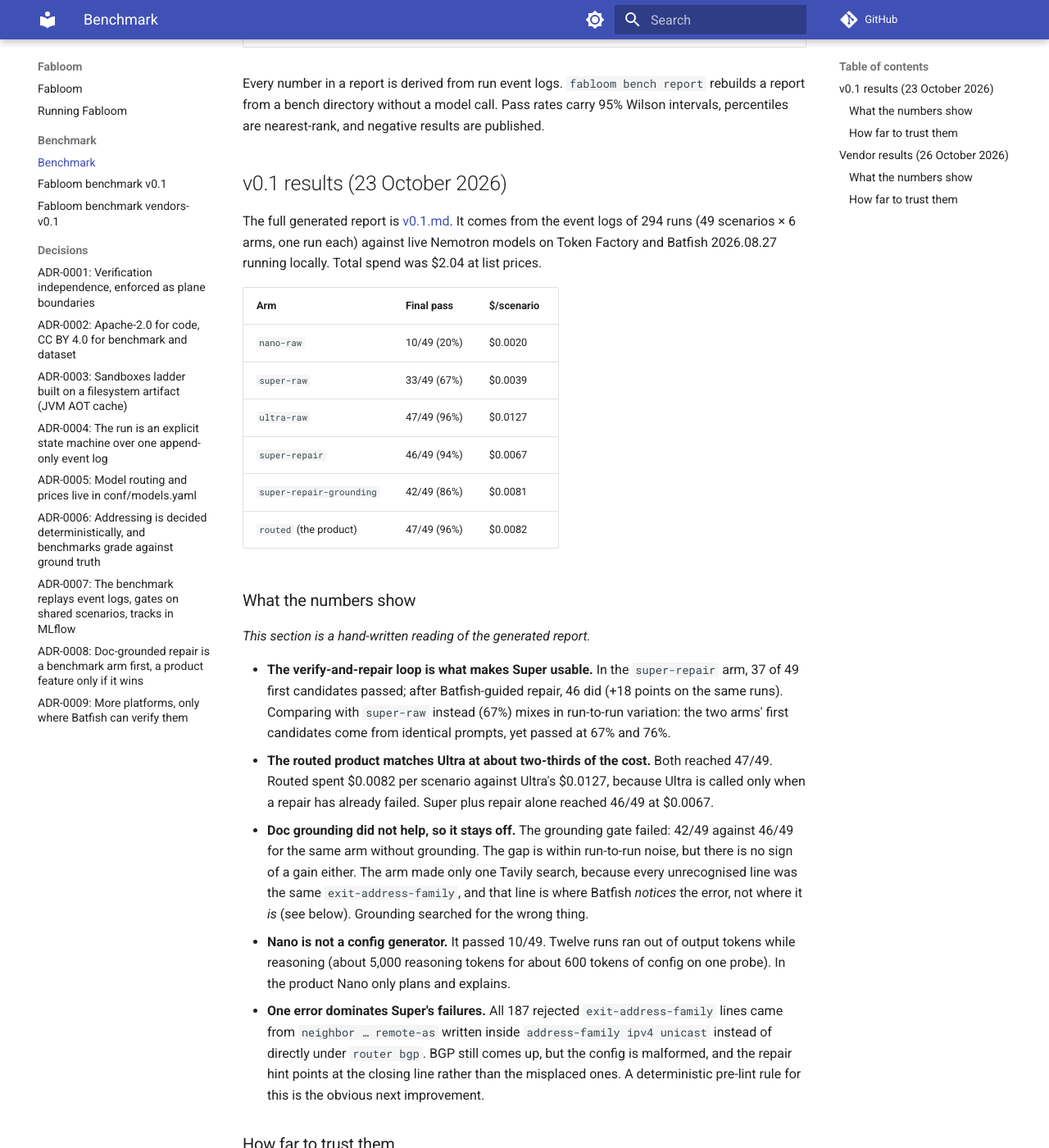
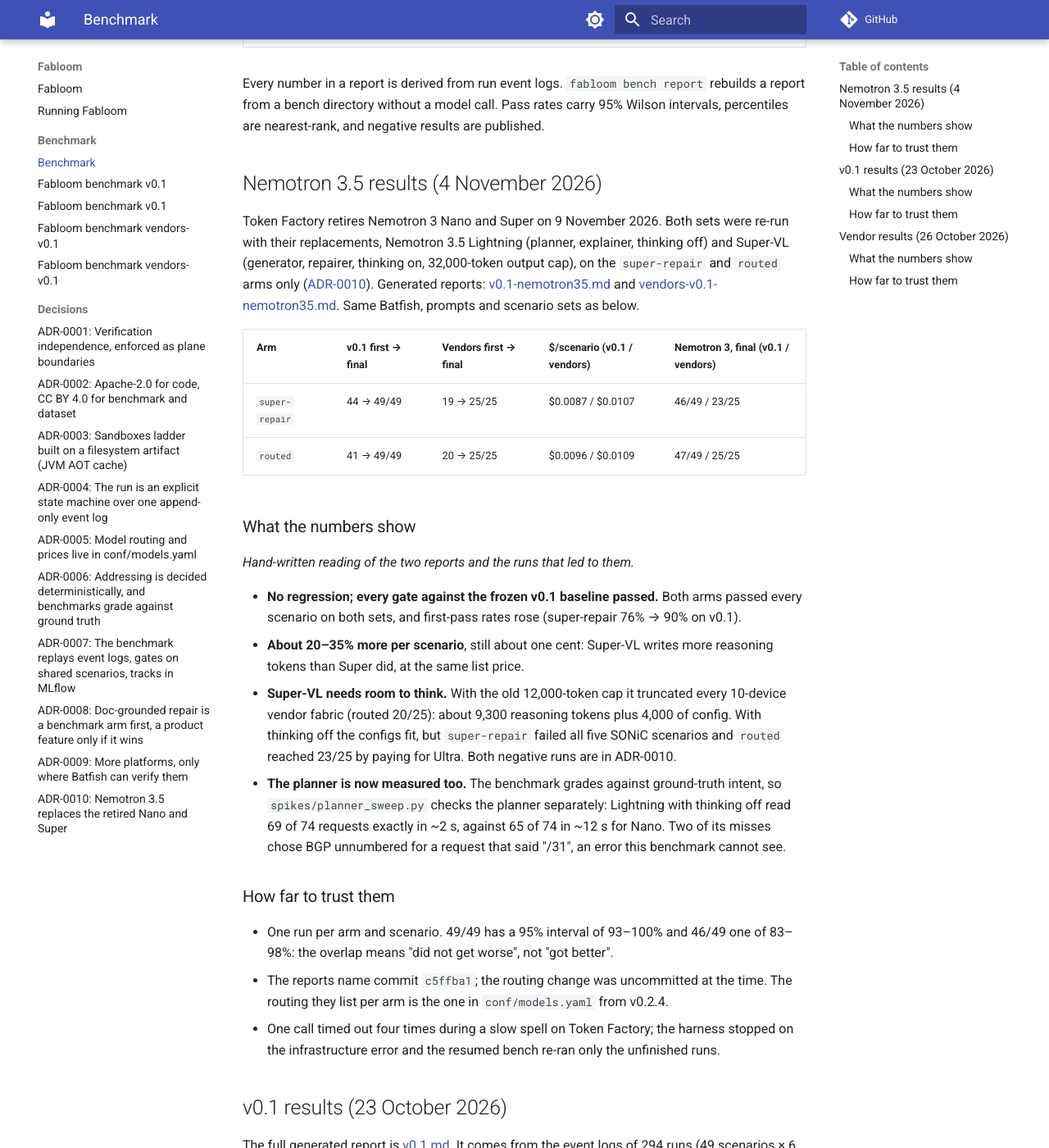
Before and after one commit to vkrishnabhatk/fabloom, an MkDocs documentation site: the page built from docs/benchmark/index.md, in a window 1280 px wide and 1400 px high, scrolled down 535 px. Shown: the whole window at 82% size. Built offline with MkDocs 1.6.1 and Material for MkDocs 9.7.7, drawn with Linux system fonts in a browser that asks for light colours; comment, search, counter and statistics services are not loaded.

Commit message:
feat(conf): Nemotron 3.5 replaces the retired Nano and Super; 49/49 and 25/25 on both benchmarks
Token Factory retires Nemotron 3 Nano and Super from Serverless on 9 Nov 2026 and does not
reroute requests, so every demo run would fail from its first planner call.

- nano slot: Nemotron 3.5 Lightning, thinking off. On all 74 scenarios it read 69 requests
  exactly in ~2 s; Nano read 65 in ~12 s. Thinking on read 72 but took 31 s at the median
  and once truncated at 12000 tokens.
- super slot: Nemotron 3.5 Super-VL, thinking on, max_output_tokens 32000. At 12000 it
  truncated every 10-device vendor fabric (~9.3k reasoning + ~4k config tokens); with
  thinking off super-repair failed all five SONiC scenarios.
- v0.1: super-repair 44 -> 49/49, routed 41 -> 49/49, all regression gates passed.
  Vendors: 25/25 on both arms. About 20-35% more per scenario, still about a cent.
- ADR-0010 records every run, including the two settings that lost; old reports stay dated.
- spikes/planner_sweep.py measures the planner, which the benchmark cannot see.
- The web pages name the new models; modelName() keeps the version so older gallery runs
  still name theirs. test_doctor reads the IDs from the config.

Signed-off-by: Venkatakrishna Bhat K <vkrishnabhatk@gmail.com>

```diff
--- a/docs/benchmark/index.md
+++ b/docs/benchmark/index.md
@@ -16,6 +16,47 @@
 Every number in a report is derived from run event logs. `fabloom bench report` rebuilds a
 report from a bench directory without a model call. Pass rates carry 95% Wilson intervals,
 percentiles are nearest-rank, and negative results are published.
+
+## Nemotron 3.5 results (4 November 2026)
+
+Token Factory retires Nemotron 3 Nano and Super on 9 November 2026. Both sets were re-run with
+their replacements, Nemotron 3.5 Lightning (planner, explainer, thinking off) and Super-VL
+(generator, repairer, thinking on, 32,000-token output cap), on the `super-repair` and
+`routed` arms only ([ADR-0010](../decisions/ADR-0010-nemotron-3.5-migration.md)). Generated
+reports: [v0.1-nemotron35.md](v0.1-nemotron35.md) and
+[vendors-v0.1-nemotron35.md](vendors-v0.1-nemotron35.md). Same Batfish, prompts and
+scenario sets as below.
+
+| Arm | v0.1 first → final | Vendors first → final | $/scenario (v0.1 / vendors) | Nemotron 3, final (v0.1 / vendors) |
+|---|---|---|---|---|
+| `super-repair` | 44 → 49/49 | 19 → 25/25 | $0.0087 / $0.0107 | 46/49 / 23/25 |
+| `routed` | 41 → 49/49 | 20 → 25/25 | $0.0096 / $0.0109 | 47/49 / 25/25 |
+
+### What the numbers show
+
+*Hand-written reading of the two reports and the runs that led to them.*
+
+- **No regression; every gate against the frozen v0.1 baseline passed.** Both arms passed
+  every scenario on both sets, and first-pass rates rose (super-repair 76% → 90% on v0.1).
+- **About 20–35% more per scenario**, still about one cent: Super-VL writes more reasoning
+  tokens than Super did, at the same list price.
+- **Super-VL needs room to think.** With the old 12,000-token cap it truncated every
+  10-device vendor fabric (routed 20/25): about 9,300 reasoning tokens plus 4,000 of config.
+  With thinking off the configs fit, but `super-repair` failed all five SONiC scenarios and
+  `routed` reached 23/25 by paying for Ultra. Both negative runs are in ADR-0010.
+- **The planner is now measured too.** The benchmark grades against ground-truth intent, so
+  `spikes/planner_sweep.py` checks the planner separately: Lightning with thinking off read
+  69 of 74 requests exactly in ~2 s, against 65 of 74 in ~12 s for Nano. Two of its misses
+  chose BGP unnumbered for a request that said "/31", an error this benchmark cannot see.
+
+### How far to trust them
+
+- One run per arm and scenario. 49/49 has a 95% interval of 93–100% and 46/49 one of
+  83–98%: the overlap means "did not get worse", not "got better".
+- The reports name commit `c5ffba1`; the routing change was uncommitted at the time. The
+  routing they list per arm is the one in `conf/models.yaml` from v0.2.4.
+- One call timed out four times during a slow spell on Token Factory; the harness stopped on
+  the infrastructure error and the resumed bench re-ran only the unfinished runs.
 
 ## v0.1 results (23 October 2026)
 
--- a/docs/decisions/ADR-0005-model-routing-in-config.md
+++ b/docs/decisions/ADR-0005-model-routing-in-config.md
@@ -3,7 +3,8 @@
 ## Status
 
 Accepted — 2026-09-30. IDs and prices confirmed against Token Factory on 2026-10-22 (see
-Findings).
+Findings). The `nano` and `super` models changed on 2026-11-05, when Token Factory retired
+them: see [ADR-0010](ADR-0010-nemotron-3.5-migration.md).
 
 ## Context
 
--- /dev/null
+++ b/docs/decisions/ADR-0010-nemotron-3.5-migration.md
@@ -0,0 +1,125 @@
+# ADR-0010: Nemotron 3.5 replaces the retired Nano and Super
+
+## Status
+
+Accepted — 2026-11-05. Changes the `nano` and `super` entries of ADR-0005's findings table;
+the routing policy of ADR-0005 is unchanged.
+
+## Context
+
+Token Factory retires `nvidia/NVIDIA-Nemotron-3-Nano-30B-A3B` and
+`nvidia/nemotron-3-super-120b-a12b` from Serverless on 9 November 2026, in the middle of the
+1–15 December judging window, and does not reroute requests
+([notice](https://docs.tokenfactory.nebius.com/model-deprecations-november-2026.md)). Every
+run starts with a planner call to Nano, so without a change every demo run would fail. The
+recommended replacements are `nvidia/Nemotron-3_5-Lightning` (for Nano) and
+`nvidia/Nemotron-3.5-Super-VL` (for Super). Ultra is not affected.
+
+## Decision
+
+- The `nano` slot runs **Lightning with thinking off**
+  (`extra_body: {chat_template_kwargs: {enable_thinking: false}}`).
+- The `super` slot runs **Super-VL with thinking on and `max_output_tokens: 32000`**.
+- The slot names stay `nano` and `super`, so the benchmark arms, roles and tests keep their
+  names; the IDs live in `conf/models.yaml` only, as ADR-0005 intends.
+- `test_doctor` reads the IDs from the config instead of repeating them.
+
+## Findings (2026-11-04)
+
+All measured against the live Token Factory API on 4 November 2026, one run per arm and
+scenario. Spend for everything below: about $2.60.
+
+### Listing and probe
+
+`GET /v1/models?verbose=true` and one structured call per model
+(`spikes/results/migration_probe-20261104T193443Z.json`):
+
+| Slot | Token Factory ID | $/M input | $/M output | Context |
+|---|---|---|---|---|
+| nano | `nvidia/Nemotron-3_5-Lightning` | 0.06 | 0.24 | 1M |
+| super | `nvidia/Nemotron-3.5-Super-VL` | 0.30 | 0.90 | 1M |
+
+- Same base URL and the same list prices as the models they replace. Both answer a strict
+  `json_schema` call and advertise `tools` and `reasoning`.
+- Super-VL advertises no sampling parameters, so its `temperature` is probably ignored.
+- `reasoning_effort: low` did not shorten Lightning's reasoning; `enable_thinking: false`
+  removed it.
+
+### Planner accuracy
+
+The benchmark grades against each scenario's ground-truth intent, so it cannot see a
+planner that misreads a request. `spikes/planner_sweep.py` makes one planner call per
+scenario (benchmark/v0.1 + vendors-v0.1, 74 scenarios) and compares the intent field by field
+(`spikes/results/planner_sweep-20261104T200855Z.json`, `…T201506Z.json`). Latencies are
+with 8 calls in flight.
+
+| Planner | Exact intent | Median / max latency | Misses |
+|---|---|---|---|
+| Nano (retiring) | 65/74 | 12.5 s / 31 s | 7 × `leaf_asn_base` 65001 instead of 65101, 1 pool, 1 filter glob |
+| **Lightning, thinking off** | **69/74** | **2.1 s / 6.6 s** | 2 × `unnumbered` for a request that says "/31"; 3 invalid intents (the agent retries those once) |
+| Lightning, thinking on | 72/74 | 31 s / 139 s | 1 truncated at 12000 tokens, 1 filter glob |
+
+Thinking on is three intents better but fifteen times slower, and its reasoning once ran past
+the output cap. Off is better than the model it replaces on both counts. Its two `bgp_mode`
+misses are the more serious kind: the user would get a valid unnumbered fabric they did not
+ask for. The run page shows the planned intent, BGP mode included, before any config is
+written, which is where a user can catch it.
+
+### Super-VL: three settings on the vendor set
+
+`fabloom bench run --scenarios-dir benchmark/vendors-v0.1 --arm super-repair --arm routed`,
+Lightning planner as above, final pass after repair:
+
+| Super-VL setting | Bench | `super-repair` | `routed` | $/scenario (sr / routed) |
+|---|---|---|---|---|
+| thinking on, 12000 cap | `20261104T202652Z-c2231e` | 18/25 | 20/25 | $0.0098 / $0.0103 |
+| thinking off, 12000 cap | `20261104T204950Z-c2231e` | 18/25 (SONiC 0/5) | 23/25 | $0.0079 / $0.0162 |
+| **thinking on, 32000 cap** | `20261104T210837Z-c2231e` | **25/25** | **25/25** | $0.0107 / $0.0109 |
+| retiring Super (26 Oct) | `vendors-v0.1.md` | 23/25 | 25/25 | $0.0077 / $0.0081 |
+
+- With a 12000 cap every 10-device `*-0005` scenario truncated. On vendor-nxos-0005 Super-VL
+  spent 9,267 reasoning tokens and ~4,000 tokens of config (13,269 in all). With thinking off
+  the same config took 4,001 tokens and passed pre-lint, but the repair loop then failed all
+  five SONiC scenarios, and the routed arm paid for Ultra escalations instead.
+- Only the winning setting has a committed report
+  ([vendors-v0.1-nemotron35.md](../benchmark/vendors-v0.1-nemotron35.md)); the other two
+  bench directories stay local, and their numbers are copied here from their reports.
+
+### Benchmark v0.1 with the chosen settings
+
+Bench `20261104T214121Z-f1348b`, report
+[v0.1-nemotron35.md](../benchmark/v0.1-nemotron35.md); all four regression gates against
+the frozen baseline passed.
+
+| Arm | First-pass | Final pass | $/scenario | Wall p50 / p95 | Baseline (23 Oct) |
+|---|---|---|---|---|---|
+| `super-repair` | 44/49 | 49/49 | $0.0087 | 33 s / 180 s | 37 → 46/49, $0.0067 |
+| `routed` | 41/49 | 49/49 | $0.0096 | 28 s / 88 s | 33 → 47/49, $0.0082 |
+
+- The reports record commit `c5ffba1` because the config change was not yet committed; the
+  routing they list (model IDs per role) is this ADR's. They do not record
+  `max_output_tokens` or `extra_body`.
+- One Super-VL call timed out four times in a row late in the run (Token Factory was slow
+  overall at the time: p90 call latency 86 s against 26–40 s in the other runs). The harness
+  stopped on the infrastructure error, as ADR-0007 intends, and the resumed run finished the
+  remaining 7 runs.
+
+## Consequences
+
+- Better pass rates on both sets, at about 20–35% more per scenario (still about a cent).
+  One run per arm and scenario: the 95% intervals overlap the old results, so this shows the
+  migration did not regress, not that Super-VL is better.
+- The client timeout is 180 s per attempt (`llm/client.py`). At ~140 tokens/s a response near
+  the new 32000 cap would need about 230 s. The longest seen was 17,704 tokens in 128 s, so
+  ordinary fabrics fit; a very large fabric on a slow day might not. Not changed here.
+- The old benchmark reports stay as they are, dated, with the models they measured.
+
+## Alternatives considered
+
+- **Lightning with thinking on as planner.** More exact intents, but a minute-plus wait for
+  planning in the demo and a truncation risk.
+- **Super-VL with thinking off.** Cheapest first drafts, but it lost every SONiC repair.
+- **Move generation to Ultra.** Ultra alone passed 20/25 vendor scenarios on 26 Oct at
+  $0.0186 per scenario; not needed once Super-VL had room to think.
+- **Dedicated Endpoints for the old models.** Keeps the old behaviour, but always-on paid
+  capacity is out of scale for a demo that costs about a cent per run.
```
Also changed, not shown: README.md (+30 -13 lines), docs/benchmark/v0.1-nemotron35.md (added, +57 -0 lines), docs/benchmark/vendors-v0.1-nemotron35.md (added, +55 -0 lines), docs/index.md (+6 -5 lines), src/fabloom/web/static/app.js (+6 -2 lines), src/fabloom/web/templates/index.html (+4 -4 lines), 6 other files.
